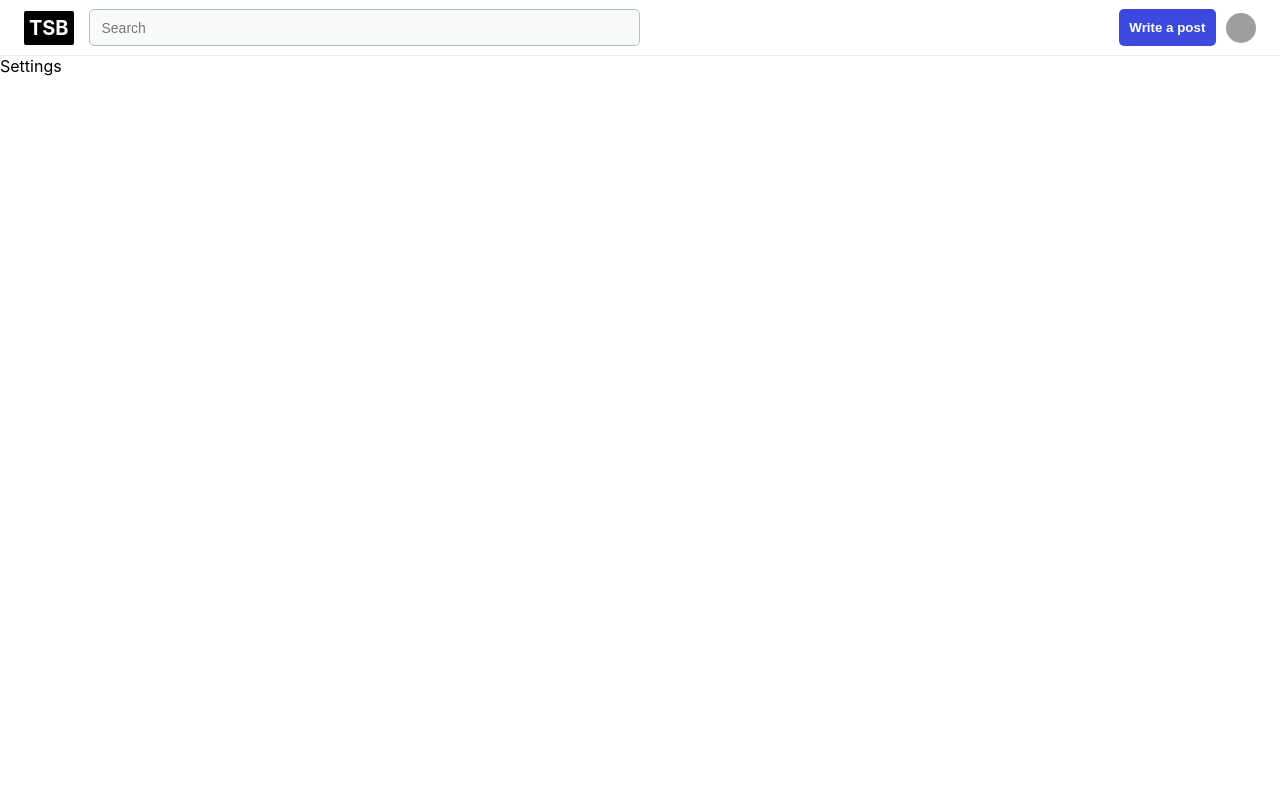
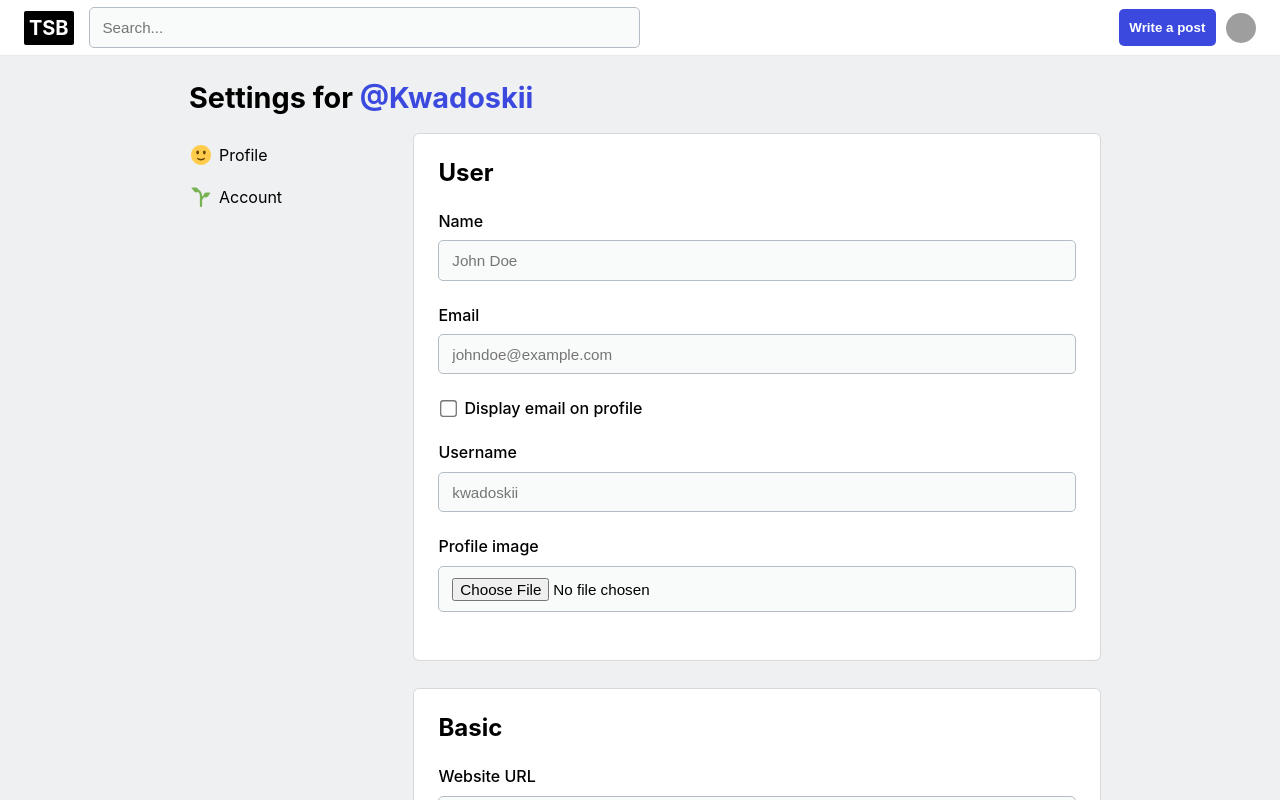
Before and after one commit to kwadoskii/TSB, a Next.js app: page /settings in a window 1280 px wide. Shown: the top 800 px of the page. Built offline with nearby package versions, Linux system fonts and the light colour scheme; grey boxes are pictures that could not be loaded; a small style sheet from the web is missing.

Commit message:
finished with the settings mockup

```diff
--- /dev/null
+++ b/components/Card.jsx
@@ -0,0 +1,32 @@
+import React from "react";
+import styled from "styled-components";
+
+export default function Card({ children, header }) {
+  return (
+    <Container>
+      {header &&<Header>
+        <h3>{header}</h3>
+      </Header>}
+
+      {children}
+    </Container>
+  );
+}
+
+const Container = styled.div`
+  background: white;
+  box-shadow: 0 0 0 1px rgb(8 9 10 / 10%);
+  border-radius: 5px;
+  overflow: hidden;
+  padding: 1.5em;
+  margin-bottom: 1.8em;
+`;
+
+const Header = styled.div`
+  margin-bottom: 1.5em;
+
+  h3 {
+    font-size: 1.5em;
+    margin: 0;
+  }
+`;
--- /dev/null
+++ b/components/Input.jsx
@@ -0,0 +1,65 @@
+import styled from "styled-components";
+
+import color from "../constants/color";
+
+export default function Input({
+  checkboxText,
+  name,
+  hasLabel = false,
+  type = "text",
+  ...props
+}) {
+  const nameFormatted = name?.toLowerCase().split(" ").join("_");
+
+  return (
+    <Container>
+      {hasLabel && <Label htmlFor={nameFormatted}>{name}</Label>}
+      {type !== "checkbox" ? (
+        <InputStyled {...props} name={nameFormatted} id={nameFormatted} type={type} />
+      ) : (
+        <>
+          <InputCheckbox {...props} name={nameFormatted} id={nameFormatted} type={type} />
+          <span>
+            <label htmlFor={nameFormatted}>{checkboxText}</label>
+          </span>
+        </>
+      )}
+    </Container>
+  );
+}
+
+const Container = styled.div`
+  margin: 1.5em 0;
+  span {
+    margin-left: 6px;
+    font-weight: 500;
+  }
+`;
+
+const InputCheckbox = styled.input`
+  outline: none;
+  height: 0.95em;
+  transform: scale(1.3);
+`;
+
+const InputStyled = styled.input`
+  outline: none;
+  border: 1px solid #b5bdc4;
+  padding: 0.7em 0.85em;
+  background-color: #f9fafa;
+  border-radius: 5px;
+  transition: all 2ms;
+  font-size: 0.95em; /* or 14px */
+  width: 100%;
+  :focus {
+    background-color: ${color.white};
+    border-color: ${color.primary};
+    box-shadow: 1px 1px 0 ${color.primary};
+  }
+`;
+
+const Label = styled.label`
+  display: block;
+  margin-bottom: 0.6em;
+  font-weight: 500;
+`;
--- a/components/Navbar.jsx
+++ b/components/Navbar.jsx
@@ -6,6 +6,7 @@ import { useRouter } from "next/router";
 import NavbarDropdown from "./NavbarDropdown";
 import useVisible from "../hooks/useVisible";
 import color from "../constants/color";
+import Input from "../components/Input";
 
 export default function Navbar() {
   const { isVisible, ref, setIsVisible } = useVisible();
@@ -14,8 +15,6 @@ export default function Navbar() {
 
   const handleShowHideNavMenu = () => {
     // if (isVisible) return setIsVisible(false);
-
-    console.log("object");
     setIsVisible(false);
 
     setIsVisible(!isVisible);
@@ -39,7 +38,7 @@ export default function Navbar() {
           <form>
             <Input
               onChange={(e) => setSearchValue(e.target.value)}
-              placeholder="Search"
+              placeholder="Search..."
               value={searchValue}
             />
             <button
@@ -115,22 +114,6 @@ const SeacrhContainer = styled.div`
   flex: 1;
 `;
 
-const Input = styled.input`
-  outline: none;
-  border: 1px solid #b5bdc4;
-  padding: 0.7em 0.85em;
-  background-color: #f9fafa;
-  border-radius: 5px;
-  transition: all 2ms;
-  font-size: 14px;
-  width: 100%;
-  :focus {
-    background-color: ${color.white};
-    border-color: ${color.primary};
-    box-shadow: 1px 1px 0 ${color.primary};
-  }
-`;
-
 const ActionContainer = styled.div`
   display: flex;
   flex: 1;
@@ -152,6 +135,7 @@ export const Button = styled.button`
   border-radius: 5px;
   margin-right: 10px;
   cursor: pointer;
+  width: ${(props) => (props.fullWidth ? "100%" : "")};
   :hover {
     background-color: ${color.darkPrimary};
   }
--- a/components/RecentComments.jsx
+++ b/components/RecentComments.jsx
@@ -42,9 +42,14 @@ const Header = styled.div`
 `;
 
 const ViewAllCommentsLink = styled.a`
+  display: inline-block;
   p {
     padding: 1em;
     margin: 0;
     color: dodgerblue;
+
+    :hover {
+      text-decoration: underline;
+    }
   }
 `;
--- a/pages/settings/index.jsx
+++ b/pages/settings/index.jsx
@@ -1,14 +1,182 @@
+import Link from "next/link";
 import React from "react";
+import styled from "styled-components";
+import Card from "../../components/Card";
 
-import Navbar from "../../components/Navbar";
+import Navbar, { Button } from "../../components/Navbar";
 import Title from "../../components/Title";
+import color from "../../constants/color";
+import Input from "../../components/Input";
 
 export default function Settings() {
   return (
     <>
       <Title title="Settings" />
       <Navbar />
-      Settings
+      <Container>
+        <SectionHolder>
+          <h2>
+            Settings for{" "}
+            <Link passHref href="/kwadoskii">
+              <Highlight>@Kwadoskii</Highlight>
+            </Link>
+          </h2>
+        </SectionHolder>
+
+        <SectionHolder>
+          <NavContainer>
+            <Link href="/settings/profile">
+              <a>
+                <svg
+                  xmlns="http://www.w3.org/2000/svg"
+                  width="24"
+                  height="24"
+                  viewBox="0 0 24 24"
+                  fill="none"
+                  role="img"
+                  aria-labelledby="aoad1eed656pwe4fg37h7kauz80nlbui"
+                  class="crayons-icon crayons-icon--default"
+                >
+                  <title id="aoad1eed656pwe4fg37h7kauz80nlbui">Profile</title>
+                  <path
+                    d="M22 12c0 5.523-4.477 10-10 10S2 17.523 2 12 6.477 2 12 2s10 4.477 10 10z"
+                    fill="#FFCC4D"
+                  ></path>
+                  <path
+                    d="M7.842 15.123c.025.1.649 2.433 4.158 2.433 3.51 0 4.133-2.333 4.158-2.433a.277.277 0 00-.464-.265c-.011.01-1.086 1.03-3.695 1.03-2.607 0-3.683-1.02-3.692-1.03a.28.28 0 00-.452.087.278.278 0 00-.014.178zM10.056 9.5c0 1.074-.622 1.944-1.39 1.944-.767 0-1.388-.87-1.388-1.944 0-1.074.621-1.944 1.389-1.944.767 0 1.389.87 1.389 1.944zm6.666 0c0 1.074-.621 1.944-1.389 1.944-.767 0-1.389-.87-1.389-1.944 0-1.074.622-1.944 1.39-1.944.767 0 1.388.87 1.388 1.944z"
+                    fill="#664500"
+                  ></path>
+                </svg>
+                <span> Profile </span>
+              </a>
+            </Link>
+            <Link href="/settings/account" passHref>
+              <a>
+                <svg
+                  xmlns="http://www.w3.org/2000/svg"
+                  width="24"
+                  height="24"
+                  viewBox="0 0 24 24"
+                  fill="none"
+                  role="img"
+                  aria-labelledby="axm2m148z9bpr6cv6mk2fo0j5alf25f"
+                  class="crayons-icon crayons-icon--default"
+                >
+                  <title id="axm2m148z9bpr6cv6mk2fo0j5alf25f">Account</title>
+                  <path
+                    d="M14.728 9.999a9.75 9.75 0 00-1.6 1.345c-.07-2.358-.637-5.408-3.762-6.901-.618-3.364-7.83-1.655-7.183-1.329 1.285.65 1.97 2.305 2.796 3.175 1.474 1.552 3.113 1.647 3.928.433 1.927 1.252 2.054 3.627 1.995 6.166-.006.28-.013.542-.013.78v7.776c0 .614 2.223.614 2.223 0v-6.383c.3-.53 1.179-1.947 2.46-2.941.881.774 2.301.527 3.59-.83.829-.871 1.275-2.525 2.56-3.176.68-.342-7.11-2.218-6.993 1.885"
+                    fill="#77B255"
+                  ></path>
+                </svg>
+                <span>Account</span>
+              </a>
+            </Link>
+          </NavContainer>
+          <SettingContainer>
+            <Card header="User">
+              <div>
+                <form action="">
+                  <Input hasLabel placeholder="John Doe" name="Name" />
+                  <Input
+                    hasLabel
+                    placeholder="johndoe@example.com"
+                    type="email"
+                    name="Email"
+                  />
+                  <Input
+                    type="checkbox"
+                    name="showEmailOnProfile"
+                    checkboxText="Display email on profile"
+                  />
+                  <Input hasLabel placeholder="kwadoskii" name="Username" />
+                  <Input type="file" name="Profile image" hasLabel />
+                </form>
+              </div>
+            </Card>
+
+            <Card header="Basic">
+              <Input hasLabel placeholder="https://example.com" name="Website URL" />
+              <Input
+                type="checkbox"
+                name="showEmailOnProfileEmail"
+                checkboxText="Display email on profile"
+              />
+              <Input hasLabel placeholder="Lagos, Nigeria" name="Location" />
+              <Input hasLabel placeholder="A short info about you" name="Bio" />
+            </Card>
+
+            <Card header="Work">
+              <Input hasLabel placeholder="Engineer" name="Employer title" />
+              <Input hasLabel placeholder="Company Inc" name="Employer name" />
+              <Input hasLabel placeholder="University of Nigeria" name="Education" />
+              <Input
+                hasLabel
+                placeholder="https://thestoryboard.com"
+                name="Employer URL"
+              />
+            </Card>
+
+            <Card>
+              <Button fullWidth>Save Profile Information</Button>
+            </Card>
+          </SettingContainer>
+        </SectionHolder>
+      </Container>
     </>
   );
 }
+
+const Container = styled.div`
+  min-height: calc(100vh - 56px);
+  background-color: #eef0f1;
+  padding: 0.3em 0em;
+  width: 100%;
+  /* display: flex;
+  flex-flow: column wrap; */
+
+  h2 {
+    margin: 10px 0;
+    font-size: 1.8em;
+    padding: 9px;
+  }
+`;
+
+const Highlight = styled.a`
+  color: ${color.primary};
+`;
+
+const SectionHolder = styled.div`
+  display: flex;
+  grid-gap: 0.9em;
+  flex-flow: row wrap;
+  width: 98%;
+  margin: 0 auto;
+  max-width: 920px;
+  height: 100%;
+`;
+
+const NavContainer = styled.nav`
+  flex: 1;
+  display: flex;
+  flex-flow: column;
+  min-width: 220px;
+  a {
+    padding: 9px;
+    display: flex;
+    align-items: center;
+
+    :hover {
+      background: rgb(8 9 10 / 5%);
+      color: #323ebe;
+      border-radius: 4px;
+    }
+
+    span {
+      margin-left: 6px;
+    }
+  }
+`;
+
+const SettingContainer = styled.div`
+  flex: 4;
+`;
```
